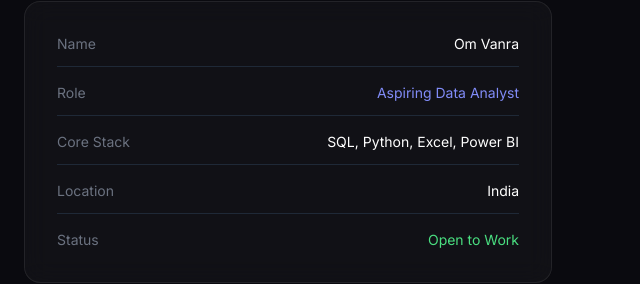
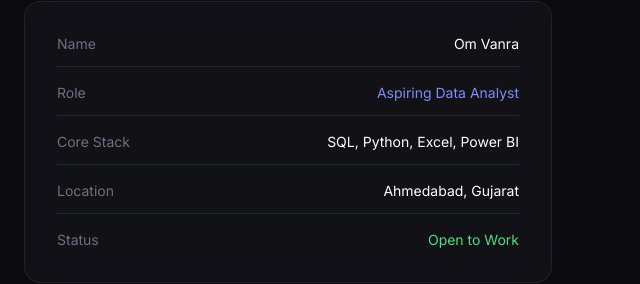
Before and after one commit to OmVanra/portfolio, a plain HTML site: page index.html in a window 1280 px wide. Shown: the part 1011-1295 px from the top of the page, 640-1280 px from the left. Drawn offline with nearby package versions, Linux system fonts and the light colour scheme.

Commit message:
Update index.html

```diff
--- a/index.html
+++ b/index.html
@@ -275,7 +275,7 @@
             </div>
             <div class="flex justify-between border-b border-gray-800 pb-3">
               <span class="text-gray-500">Location</span>
-              <span class="text-white">India</span>
+              <span class="text-white">Ahmedabad, Gujarat</span>
             </div>
             <div class="flex justify-between">
               <span class="text-gray-500">Status</span>
@@ -503,7 +503,7 @@
             </div>
             <div>
               <p class="text-gray-500 text-xs uppercase font-medium">Location</p>
-              <p class="text-white font-medium">India</p>
+              <p class="text-white font-medium">Ahmedabad, Gujarat</p>
             </div>
           </div>
         </div>
```
